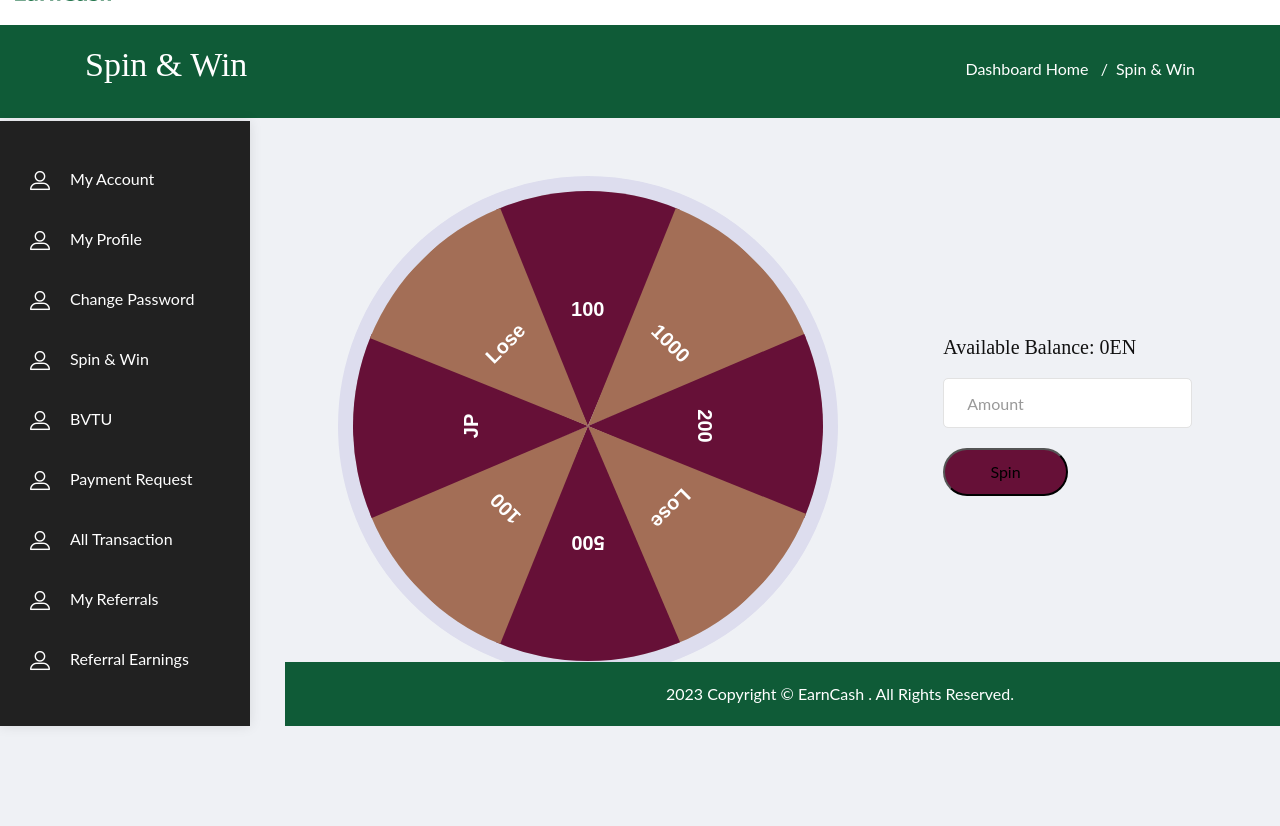
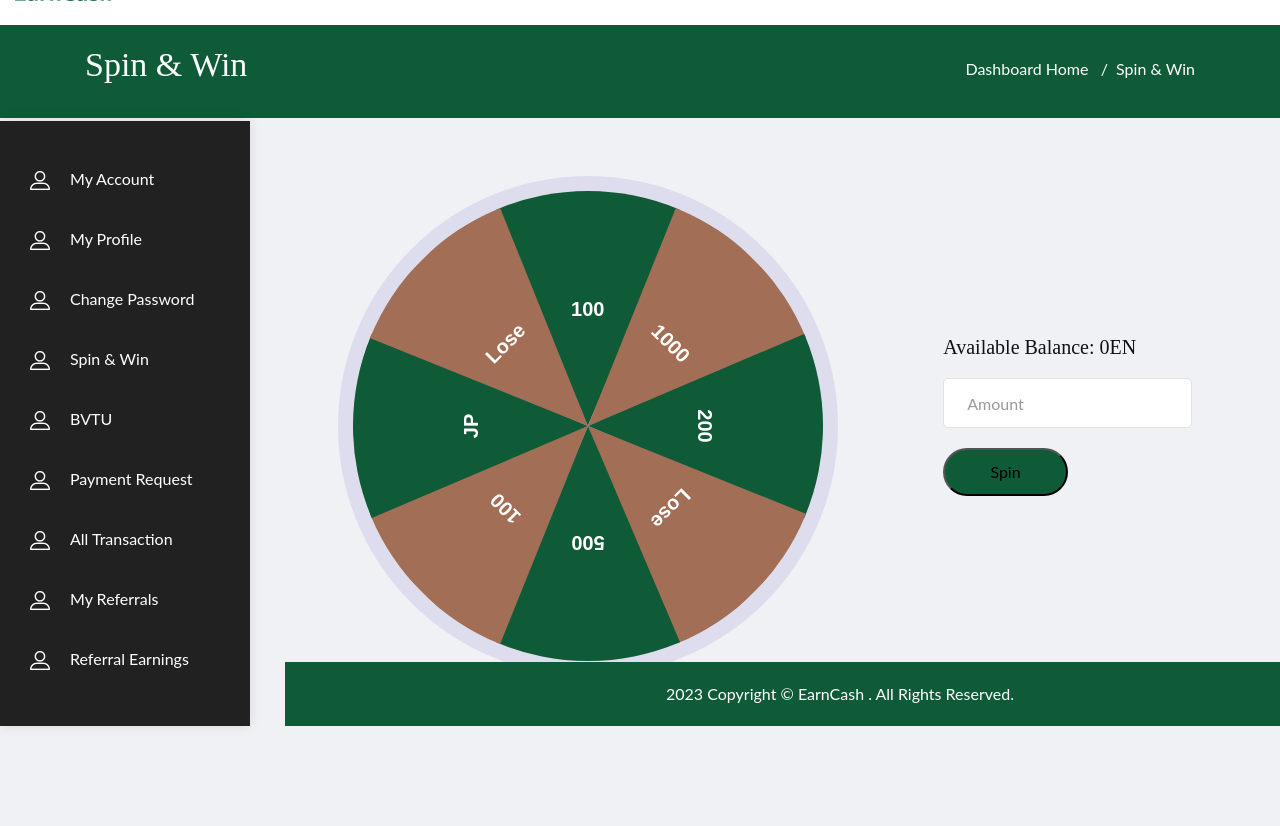
Before and after one commit to SaviourBassey/earnnaira, a Django app: page /dashboard/spin-and-win/ in a window 1280 px wide. Shown: the part 74-900 px from the top of the page. Run offline with Django 4.2, Linux system fonts and the light colour scheme; the visitor is signed in with stand-in values (Sample User, id 1); data that the repository does not hold is empty; some libraries are stand-ins or nearby versions.

Commit message:
on spinning

```diff
--- a/accounts/templates/accounts/login.html
+++ b/accounts/templates/accounts/login.html
@@ -234,7 +234,7 @@ Author: Webstrot
 
                                 <div class="form-row">
                                     <div class="about_btn login_btn register_btn float_left">
-                                        <button type="submit" style="width: 100%; padding: 10px; border: 50px; background-color: #661037;">Login</button>
+                                        <button type="submit" style="width: 100%; padding: 10px; border: 50px; background-color: #0f5b37; color: white;">Login</button>
                                     </div>
                                 </div>
 
--- a/accounts/templates/accounts/register.html
+++ b/accounts/templates/accounts/register.html
@@ -244,7 +244,7 @@ Author: Webstrot
                                 </div> -->
                                 {% if referral_user %}
                                 <div class="form-row">
-                                    <div class="col-md-12 icon_form comments_form register_contact" style="display:block; text-align:center; background-color: #661037; color: white; padding: 10px; border-radius: 50px;">
+                                    <div class="col-md-12 icon_form comments_form register_contact" style="display:block; text-align:center; background-color: #0f5b37; color: white; padding: 10px; border-radius: 50px;">
                                         <div>Referred By: {{ referral_user }}</div>
                                         <input type="hidden" name="referral_user" value="{{ referral_user }}">
                                     </div>
@@ -275,7 +275,7 @@ Author: Webstrot
 
                                 <div class="form-row">
                                     <div class="about_btn login_btn register_btn float_left">
-                                        <button type="submit" style="width: 100%; padding: 10px; border: 50px; background-color: #661037;">Register</button>
+                                        <button type="submit" style="width: 100%; padding: 10px; border: 50px; background-color: #0f5b37; color: white;">Register</button>
                                     </div>
                                 </div>
 
--- a/dashboard/admin.py
+++ b/dashboard/admin.py
@@ -1,5 +1,5 @@
 from django.contrib import admin
-from .models import PaymentRequest
+from .models import PaymentRequest, Spin
 
 # Register your models here.
 
@@ -8,3 +8,6 @@ class PaymentRequestAdmin(admin.ModelAdmin):
     list_filter = ("request_status",)
     search_fields = ("transaction_id",)
 admin.site.register(PaymentRequest, PaymentRequestAdmin)
+
+
+admin.site.register(Spin)
--- a/dashboard/templates/dashboard/my_account.html
+++ b/dashboard/templates/dashboard/my_account.html
@@ -740,7 +740,7 @@ Author: WebstrotSavehyip
 
                 <div class="row" style="margin-bottom: 30px;">
                     <div class="col-md-12">
-                        <p style="font-size: 30px; color: #000;">Welcome <span style="color: #661037;">{{ request.user.username }}</span></p>
+                        <p style="font-size: 30px; color: #000;">Welcome <span style="color: #0f5b37;">{{ request.user.username }}</span></p>
                     </div>
                 </div>
 
--- a/dashboard/templates/dashboard/payment_request.html
+++ b/dashboard/templates/dashboard/payment_request.html
@@ -587,7 +587,7 @@ Author: WebstrotSavehyip
                                     <div class="about_btn float_left">
                                         <ul>
                                             <li>
-                                                <button type="submit" style="width: 100%; padding: 10px; border: 50px; background-color: #661037;">Withdraw</button>
+                                                <button type="submit" style="width: 100%; padding: 10px; border: 50px; background-color: #0f5b37;">Withdraw</button>
                                             </li>
                                         </ul>
                                     </div>
--- a/dashboard/templates/dashboard/spin_and_win.html
+++ b/dashboard/templates/dashboard/spin_and_win.html
@@ -85,7 +85,7 @@ Author: WebstrotSavehyip
             left:135px;
         }
         .spin-container .one{
-            background-color: #661037;
+            background-color: #0f5b37;
             left:50%;
         }
         .spin-container .two{
@@ -93,7 +93,7 @@ Author: WebstrotSavehyip
             transform: rotate(45deg);
         }
         .spin-container .three{
-            background-color: #661037;
+            background-color: #0f5b37;
             transform:rotate(90deg);
         }
         .spin-container .four{
@@ -101,7 +101,7 @@ Author: WebstrotSavehyip
             transform: rotate(135deg);
         }
         .spin-container .five{
-            background-color: #661037;
+            background-color: #0f5b37;
             transform: rotate(180deg);
         }
         .spin-container .six{
@@ -109,7 +109,7 @@ Author: WebstrotSavehyip
             transform: rotate(225deg);
         }
         .spin-container .seven{
-            background-color: #661037;
+            background-color: #0f5b37;
             transform: rotate(270deg);
         }
         .spin-container .eight{
@@ -724,7 +724,7 @@ Author: WebstrotSavehyip
                     <div id="spin-bal">
                         <div class="row">
                             <div class="form-group col-md-12 icon_form comments_form register_contact">
-                                <h5>Available Balance: {{ request.user.useradditionalinformation.account_bal }}EN</h5>
+                                <h5>Available Balance: {{ request.user.useradditionalinformation.activity_bal }}EN</h5>
                             </div>
                         </div>
                         <div class="row">
@@ -741,9 +741,9 @@ Author: WebstrotSavehyip
                         <div class="row">
                             <div class="form-group col-md-12 icon_form comments_form register_contact">
                                 {% if last_spin %}
-                                <button type="submit" style="width: inherit; padding: 10px; border-radius: 50px; background-color: #661037;" id="new-spin">Spin</button>
+                                <button type="submit" style="width: inherit; padding: 10px; border-radius: 50px; background-color: #0f5b37;" id="new-spin">Spin</button>
                                 {% else %}
-                                <button type="submit" style="width: inherit; padding: 10px; border-radius: 50px; background-color: #661037;" id="new-spin" disabled>Spin</button>
+                                <button type="submit" style="width: inherit; padding: 10px; border-radius: 50px; background-color: #0f5b37;" id="new-spin" disabled>Spin</button>
                                 {% endif %}
                             </div>
                         </div>
@@ -791,6 +791,7 @@ Author: WebstrotSavehyip
         let clicks = 0;
         btn.onclick = function () {
             if (spinAmount.value >= 100){
+                if (spinAmount.value <= Number("{{ request.user.useradditionalinformation.activity_bal }}")){
                     clicks += 1;
                     if (clicks == 1) {
                         container.style.transition = "5s";
@@ -846,9 +847,14 @@ Author: WebstrotSavehyip
                         });
                     }
                 } else {
+                    document.getElementById("msg-msg").innerHTML = "Insufficient Activity Balance"
                     document.getElementById("msg-div").style.display = "block"
                     document.getElementById("msg-msg").style.color = "red"
+                }
 
+            } else {
+                document.getElementById("msg-div").style.display = "block"
+                document.getElementById("msg-msg").style.color = "red"
             }
 
         };
--- a/dashboard/views.py
+++ b/dashboard/views.py
@@ -202,12 +202,12 @@ class SpinAndWinView(LoginRequiredMixin, View):
         amount = int(request.POST.get("amount"))
         if Spin.objects.filter(user=request.user).exists():
             user_info = UserAdditionalInformation.objects.get(user=request.user)
-            user_info.account_bal = user_info.account_bal - amount
+            user_info.activity_bal = user_info.activity_bal - amount
             user_info.save()
             return JsonResponse({'message': 'yes'})
         else:
             Spin.objects.create(user=request.user, last_spin=timezone.now().date())
             user_info = UserAdditionalInformation.objects.get(user=request.user)
-            user_info.account_bal = user_info.account_bal + 500
+            user_info.activity_bal = user_info.activity_bal + 500
             user_info.save()
             return JsonResponse({'message': 'no'})
```
Lines whose indentation alone changed are shown as unchanged.
